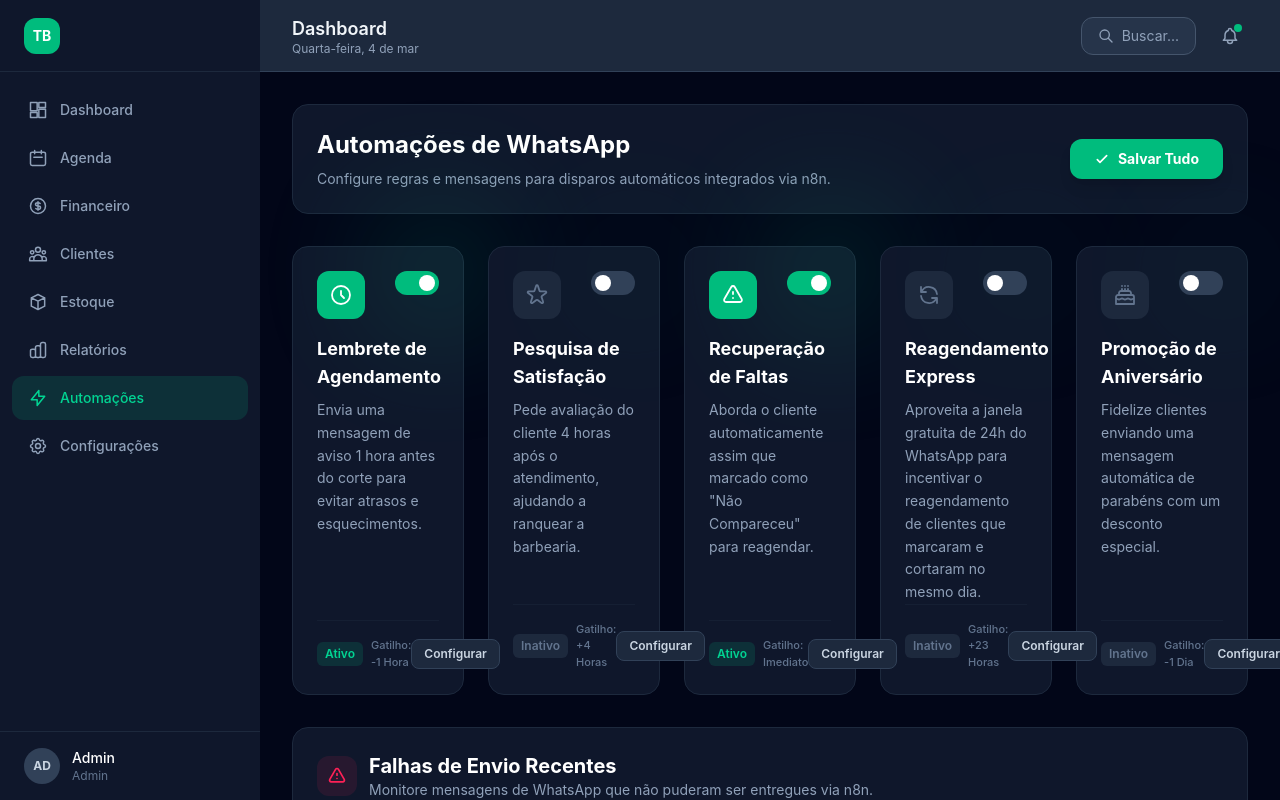
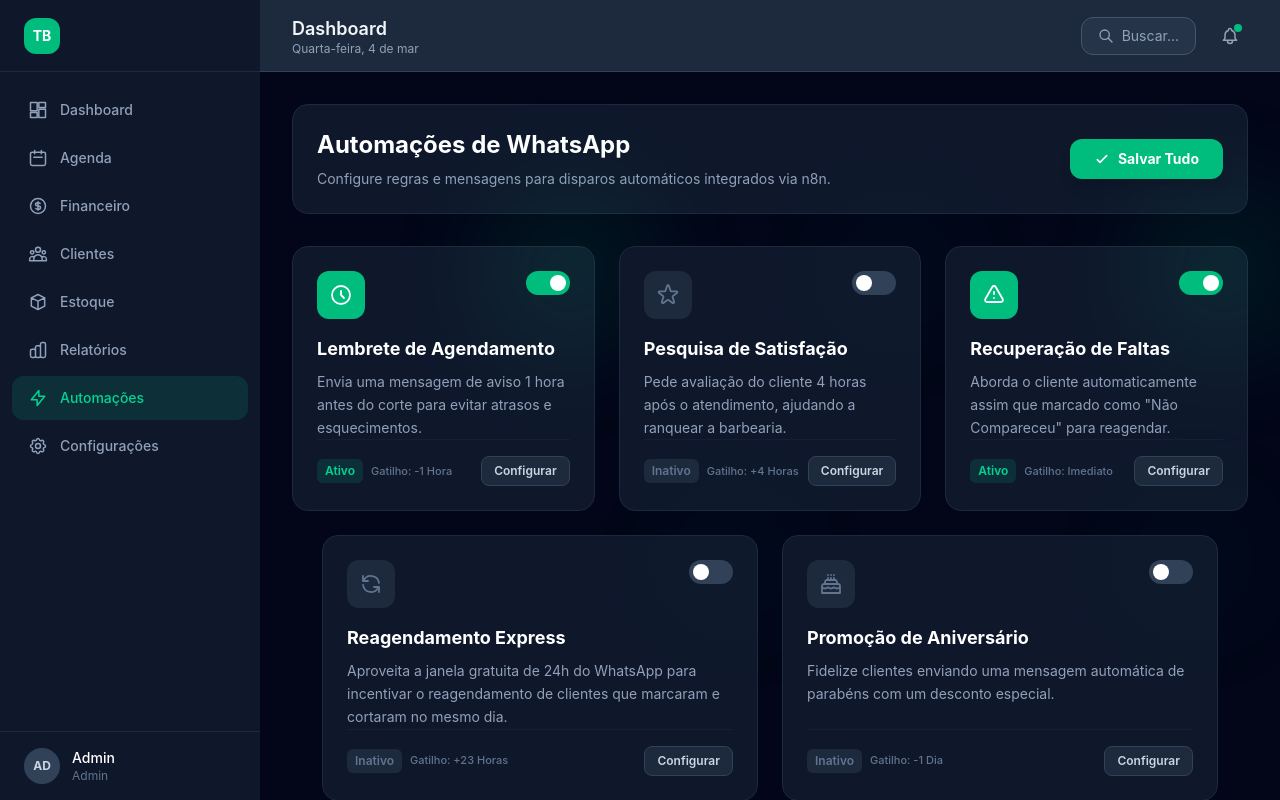
Before and after one commit to caiokdev/thebarbers, a React (Vite) app: page /automacoes in a window 1280 px wide. Built offline with nearby package versions, Linux system fonts and the light colour scheme; no server answers; the database is empty.

Commit message:
UI: Ajuste de colunas no grid de automacoes para 3/2

```diff
--- a/src/pages/Automacoes.jsx
+++ b/src/pages/Automacoes.jsx
@@ -364,7 +364,7 @@
                             </button>
                         </div>
 
-                        <div className="grid grid-cols-1 md:grid-cols-2 lg:grid-cols-3 xl:grid-cols-5 gap-6 items-stretch">
+                        <div className="grid grid-cols-1 md:grid-cols-2 lg:grid-cols-3 gap-6 items-stretch mb-6">
                             {renderCard(
                                 'reminder',
                                 'Lembrete de Agendamento',
@@ -386,6 +386,8 @@
                                 'M12 9v2m0 4h.01m-6.938 4h13.856c1.54 0 2.502-1.667 1.732-3L13.732 4c-.77-1.333-2.694-1.333-3.464 0L3.34 16c-.77 1.333.192 3 1.732 3z',
                                 'Imediato'
                             )}
+                        </div>
+                        <div className="grid grid-cols-1 md:grid-cols-2 lg:grid-cols-2 gap-6 items-stretch max-w-4xl mx-auto">
                             {renderCard(
                                 'rebook',
                                 'Reagendamento Express',
```
